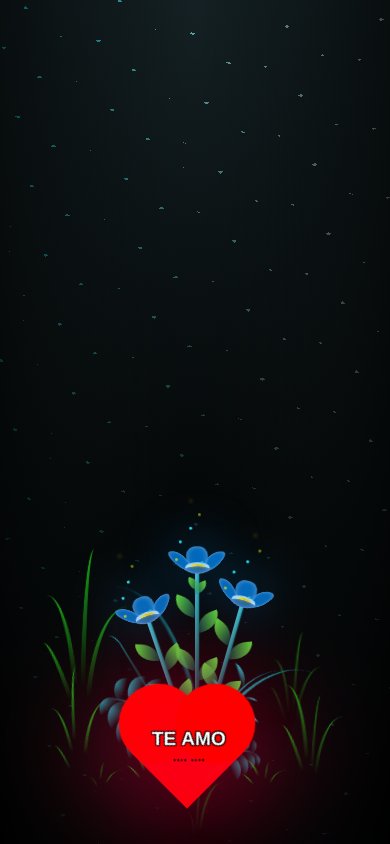
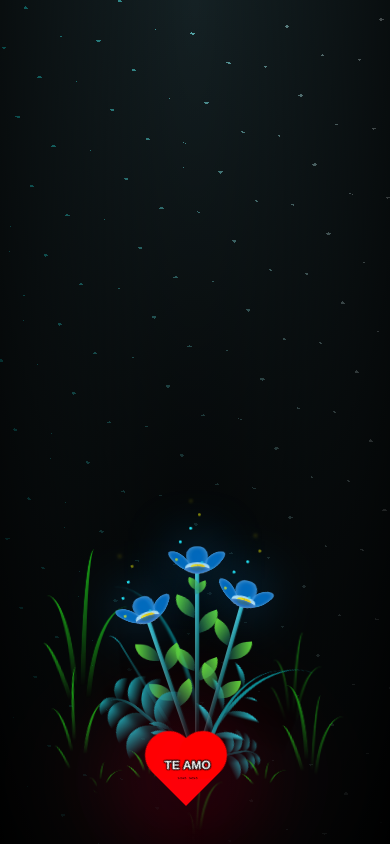
Before and after one commit to Gemudesakio/DiaMujer, a plain HTML site: page index.html in a window 390 px wide. Drawn offline with Linux system fonts and the light colour scheme.

Commit message:
acutalizacion

```diff
--- a/style.css
+++ b/style.css
@@ -1722,10 +1722,10 @@ font-size: 3em;
 
 @media only screen and (max-width: 600px) {
     .heart {
-        height: 100px;
-        width: 100px;
+        height: 60px;
+        width: 60px;
         position: absolute;
-        left: 35%;
+        left: 40%;
         bottom: 5%;
         transform: translateX(-50%);
     }
@@ -1735,16 +1735,16 @@ font-size: 3em;
     }
 
     .contenido {
-        font-size: 16px; /* Tamaño de fuente más pequeño en móviles */
+        font-size: 10px; /* Tamaño de fuente más pequeño en móviles */
     }
 
     .heart::before{
-        height: 100px;
-        width: 100px;
+        height: 60px;
+        width: 60px;
     }
 
     .heart::after{
-        height: 100px;
-        width: 100px;
+        height: 60px;
+        width: 60px;
     }
 }
```
